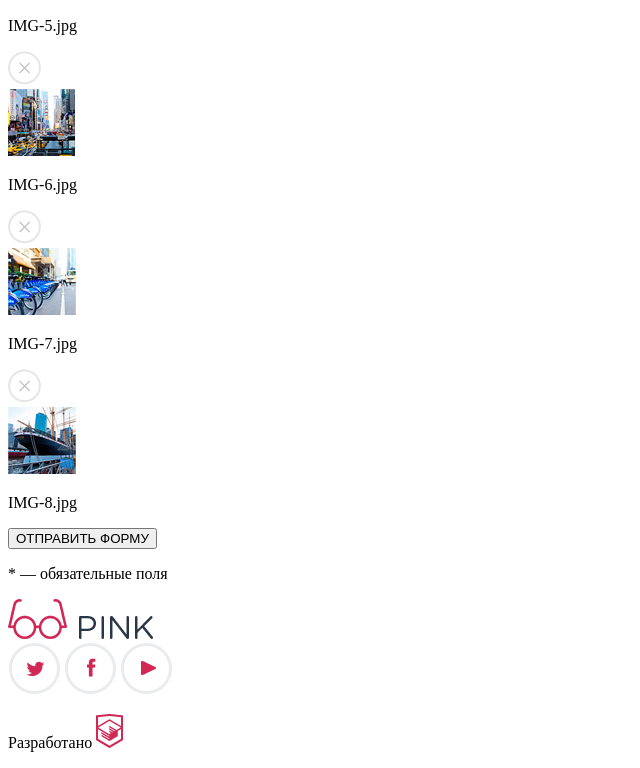
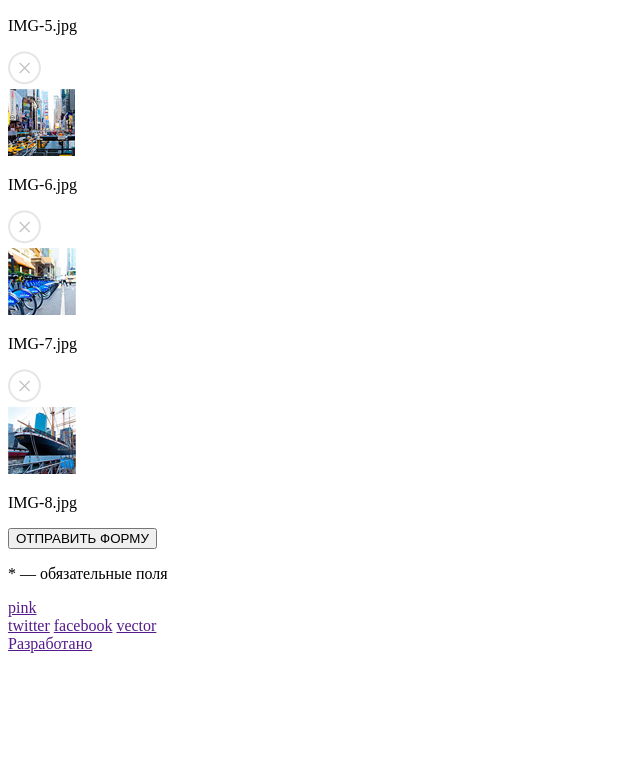
Before and after one commit to Warmor/77437-pink, a website: page form.html in a window 1280 px wide. Shown: the part 1550-2318 px from the top of the page, without its empty margins (0-640 px from the left). After the commit the page ends 2211 px from the top, so only its background shows below. Drawn offline with Linux system fonts and the light colour scheme.

Commit message:
Удалил лишнее, исправил ошибки

```diff
--- a/form.html
+++ b/form.html
@@ -1,5 +1,5 @@
 <!DOCTYPE html>
-<html lang="en">
+<html lang="ru">
 <head>
   <meta charset="UTF-8">
   <title>Document</title>
@@ -78,7 +78,7 @@
       <section class="download">
         <div class="content">
           <p>ВАШИ ФОТОГРАФИИ ИЗ ПОЕЗДКИ *</p>
-          <button>ЗАГРУЗИТЬ ФОТО</button>
+          <label>ЗАГРУЗИТЬ ФОТО<input type="file"></label>
           <div class="download-item">
             <div class="close"><img src="./img/delite.png" alt=""></div>
             <img src="./img/IMG-1.jpg" alt="">
@@ -127,14 +127,14 @@
   </main>
   <footer>
     <div class="content">
-      <div class="logo"><img src="./img/glasses.png" alt=""></div>
+      <a class="logo" href="">pink</a>
       <div class="cocial">
-        <img src="./img/twitter.png" alt="twitter">
-        <img src="./img/facebook.png" alt="facebook">
-        <img src="./img/vector.png" alt="vector">
+        <a class="twitter" href="">twitter</a>
+        <a class="facebook" href="">facebook</a>
+        <a class="vector" href="">vector</a>
       </div>
       <div class="developed">
-        <p>Разработано <img src="./img/htmlacademy.png" alt=""></p>
+        <a class="htmlacademy" href="">Разработано</a>
       </div>
     </div>
   </footer>
```
Also changed, not shown: index.html (+1 -1 lines), img/android-logo.jpg (deleted), img/apple-logo.jpg (deleted), img/iphone-in-hand.jpg (deleted), img/iphone-screen.jpg (deleted), img/microsoft-logo.jpg (deleted).
